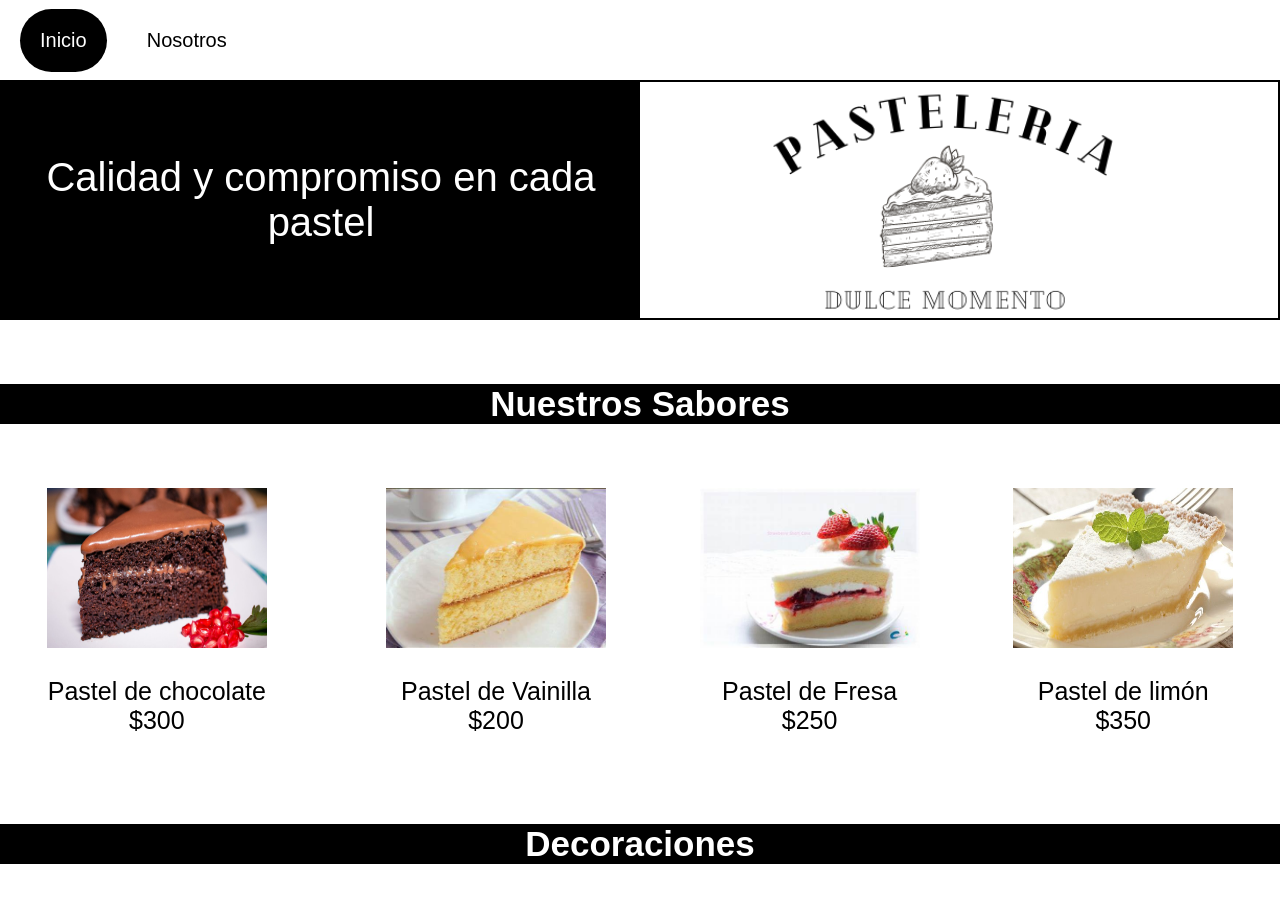
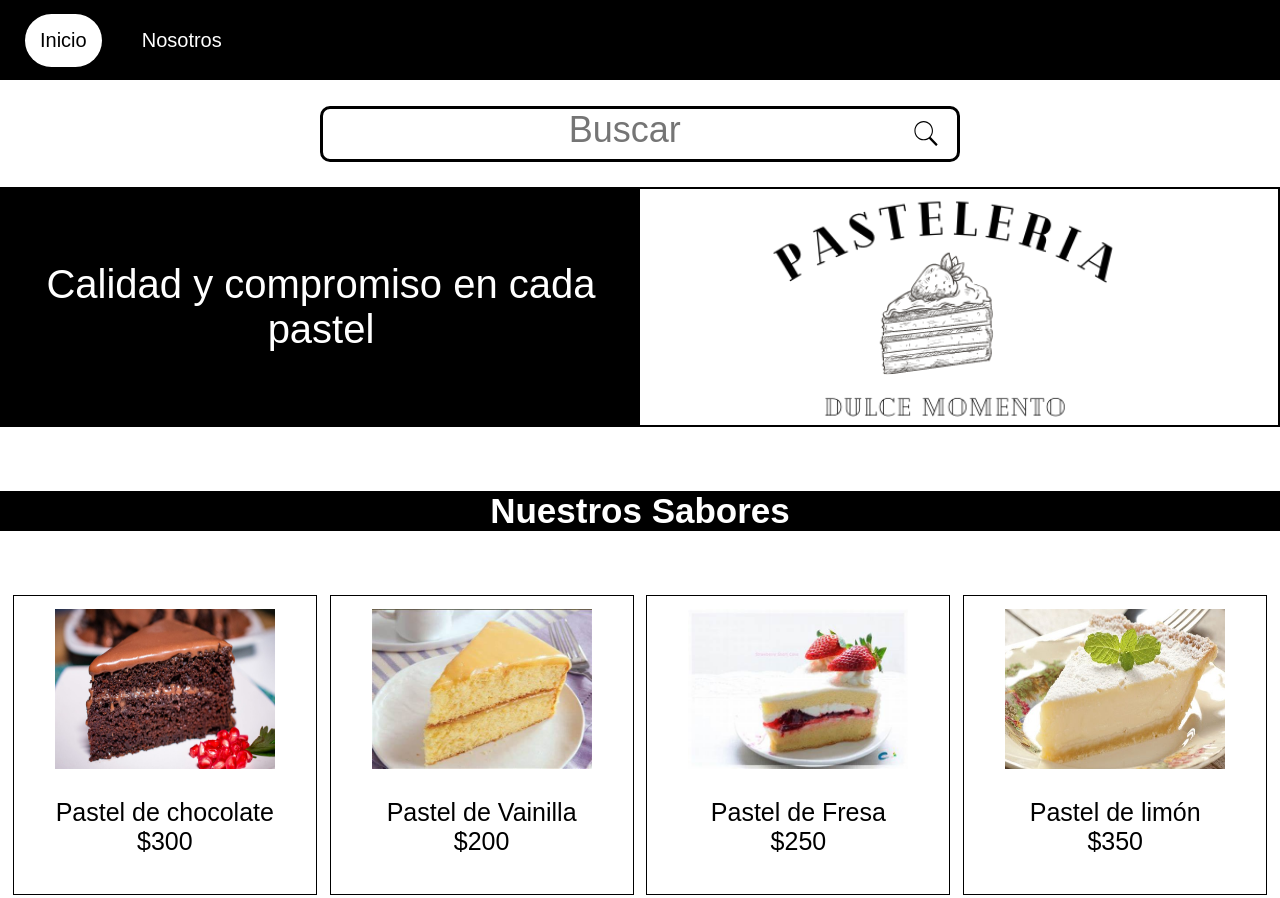
Before and after one commit to VicRodriguez2236/CasoPasteleria, a plain HTML site: page src/index.html in a window 1280 px wide. Shown: the top 898 px of the page. Drawn offline with Linux system fonts and the light colour scheme.

Commit message:
Varion con el fin de mejorar el desarrollo del index

```diff
--- a/src/css/styleSheet.css
+++ b/src/css/styleSheet.css
@@ -13,25 +13,71 @@ nav{
     align-items: center;
     height: 80px;
     font-size: 20px;
+    background-color: black;
 }
 nav a{
     text-decoration: none;
     color: black;
-    margin-left: 20px;
-    padding: 20px;
+    margin-left: 25px;
+    padding: 15px;
+}
+#nav_nosotros{
+    color: white;
 }
 
 #nav_nosotros:hover{
-    background-color: black;
-    color: white;
+    background-color: white;
+    color: black;
     border-radius: 50px;
 
 }
+#container_buscador{
+    display: flex;
+    align-items: center;
+    justify-content: center;
+}
+#buscador_div{
+    display: flex;
+    min-height: 10px;
+    max-width: 50%;
+    align-items: center;
+    padding-left: 1%;
+    padding-right: 1%;
+    margin-top: 2%;
+    margin-bottom: 2%;
+    border: solid black;
+    border-radius: 10px;
+
+}
+
+#buscador{
+    outline: none;
+    border: 0;
+    width: 95%;
+    font-size: 150%;
+
+}
+#buscador::placeholder{
+
+    text-align: center;
+    justify-content: center;
+    align-content: center;
+    font-size: 150%;
+    margin-top: 1px;
+
+}
+input{
+    min-height: 50px;
+}
+#lupa{
+    padding-left: 2%;
+    margin-right: 1%;
+}
 
 .inicio{
-    background-color: black;
-    color: white;
-    border-radius: 50px;
+    background-color: white;
+    color: black;
+    border-radius: 80px;
 }
 .container{
     display: flex;
@@ -81,24 +127,36 @@ nav a{
 
 #sc1{
     flex: 22%;
+    padding: 1%;
     text-align: center;
+    margin-left: 1%;
+
+    border: solid 1px;
 }
 
 #sc2{
     flex: 22%;
-    margin-left: 2%;
+    margin-left: 1%;
     text-align: center;
+    padding: 1%;
+    border: solid 1px;
 }
 #sc3{
     flex: 22%;
-
+    margin-left: 1%;
     text-align: center;
+    padding: 1%;
+    border: solid 1px;
 
 }
 
 #sc4{
     flex: 22%;
+    margin-left: 1%;
+    margin-right: 1%;
     text-align: center;
+    padding: 1%;
+    border: solid 1px;
 }
 
 .sc_p{
--- a/src/index.html
+++ b/src/index.html
@@ -11,9 +11,15 @@
     <nav>
             <a href="index.html" class="inicio">Inicio</a>
             <a href="" id="nav_nosotros">Nosotros</a>
+    </nav>
 
+    <div id="container_buscador">
+        <div id="buscador_div">
+                <input type="text" id="buscador" placeholder="Buscar">
+                <img src="img/searchmagnifierinterfacesymbol_79894.svg" alt="lupa" id="lupa " width="4%" >
+        </div>
 
-    </nav>
+    </div>
 
     <div class="container">
         <section class="sectionContainer">
```
Also changed, not shown: src/formulario.html (+17 -0 lines), src/img/buscar.png (added), src/img/e6c21b3a-66de-4f40-8efb-ac2261b6bfbd.jpg (added), src/img/searchmagnifierinterfacesymbol_79894.svg (added).
